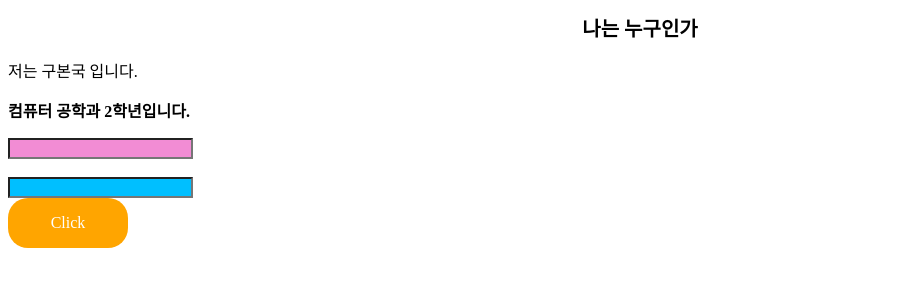
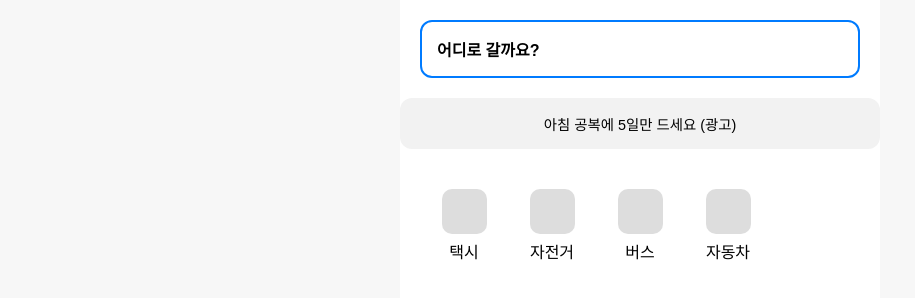
Before and after one commit to billyux/webprogramming-5, a plain HTML site: page index.html in a window 1280 px wide. Shown: the whole page, without its empty margins (0-915 px from the left). Drawn offline with nearby package versions, Linux system fonts and the light colour scheme.

Commit message:
Update index.html

```diff
--- a/index.html
+++ b/index.html
@@ -1,52 +1,112 @@
 <!DOCTYPE html>
-<html>
+<html lang="ko">
 <head>
+    <meta charset="UTF-8">
+    <title>카카오T 택시 호출</title>
+    <!-- 1. 스타일 및 라이브러리 -->
+    <link rel="stylesheet" href="https://unpkg.com/leaflet@1.9.4/dist/leaflet.css" />
+    <script src="https://unpkg.com/leaflet@1.9.4/dist/leaflet.js"></script>
+    <style>
+        * { box-sizing: border-box; margin: 0; padding: 0; font-family: sans-serif; }
+        body { background: #f7f7f7; display: flex; justify-content: center; }
+        .app-container { width: 100%; max-width: 480px; background: white; min-height: 100vh; position: relative; overflow: hidden; }
+        .screen { display: none; width: 100%; height: 100vh; }
+        .screen.active { display: block; }
+        .banner { background: #f2f2f2; padding: 15px; border-radius: 12px; margin-bottom: 20px; font-size: 0.9rem; text-align: center; }
 
-    <title>과제</title>
-    <style>
+        /* 홈 화면 */
+        .search-main { border: 2px solid #007bff; border-radius: 12px; padding: 15px; font-weight: bold; margin: 20px; }
+        .service-grid { display: grid; grid-template-columns: repeat(5, 1fr); padding: 20px; }
+        .service-item { text-align: center; cursor: pointer; }
 
-        h1 {
-            font-size: 20px;
-            text-align: center;
+        /* 택시 화면 (지도) */
+        #map { width: 100%; height: 60vh; z-index: 1; }
+        .bottom-card { background: white; padding: 20px; border-radius: 20px 20px 0 0; margin-top: -20px; box-shadow: 0 -5px 10px rgba(0,0,0,0.1); position: relative; z-index: 10; }
+    </style>
+</head>
+<body>
+
+<div class="app-container">
+
+    <!-- [홈 화면] -->
+    <div id="home-screen" class="screen active">
+        <div class="search-main">어디로 갈까요?</div>
+         <div class="banner">아침 공복에 5일만 드세요 (광고)</div>
+        <div class="service-grid">
+            <div class="service-item" onclick="showScreen('taxi-screen')">
+                <div style="width:45px; height:45px; background:#ddd; border-radius:10px; margin:0 auto 5px;"></div>
+                <p>택시</p>
+            </div>
+            <div class="service-item" onclick="showScreen('taxi-screen')">
+                <div style="width:45px; height:45px; background:#ddd; border-radius:10px; margin:0 auto 5px;"></div>
+                <p>자전거</p>
+            </div>
+            <div class="service-item" onclick="showScreen('taxi-screen')">
+                <div style="width:45px; height:45px; background:#ddd; border-radius:10px; margin:0 auto 5px;"></div>
+                <p>버스</p>
+            </div>
+            <div class="service-item" onclick="showScreen('taxi-screen')">
+                <div style="width:45px; height:45px; background:#ddd; border-radius:10px; margin:0 auto 5px;"></div>
+                <p>자동차</p>
+            </div>
+        </div>
+    </div>
+
+    <!-- [택시 화면] -->
+    <div id="taxi-screen" class="screen">
+        <div id="map"></div>
+        <div class="bottom-card">
+            <div onclick="showScreen('search-screen')" style="cursor:pointer;">
+                <p style="color:red; font-weight:bold;">● 어디로 갈까요?</p>
+            </div>
+        </div>
+    </div>
+
+    <!-- [검색 화면] -->
+    <div id="search-screen" class="screen" style="padding:20px;">
+        <input type="text" placeholder="도착지 검색" style="width:100%; padding:15px; border:1px solid #ccc;">
+        <button onclick="showScreen('taxi-screen')" style="margin-top:20px;">취소</button>
+    </div>
+
+</div>
+
+<script>
+    let map = null;
+
+    function showScreen(id) {
+        document.querySelectorAll('.screen').forEach(s => s.classList.remove('active'));
+        document.getElementById(id).classList.add('active');
+
+        if(id === 'taxi-screen') {
+            // 화면 전환 후 지도가 그려질 시간을 확보
+            setTimeout(initMap, 200);
+        }
+    }
+
+    function initMap() {
+        if (map !== null) {
+            map.invalidateSize();
+            return;
         }
 
-        .bold {
-            font-weight: bold;
+        // 브라우저 위치 확인
+        if (navigator.geolocation) {
+            navigator.geolocation.getCurrentPosition(pos => {
+                const lat = pos.coords.latitude;
+                const lng = pos.coords.longitude;
+
+                // 지도 생성
+                map = L.map('map').setView([lat, lng], 16);
+                L.tileLayer('https://{s}.tile.openstreetmap.org/{z}/{x}/{y}.png').addTo(map);
+                L.marker([lat, lng]).addTo(map).bindPopup("현재 위치").openPopup();
+            }, (err) => {
+                alert("위치 정보를 허용해야 지도가 표시됩니다.");
+                // 권한 거부 시 부산 시청 기준으로 기본값 설정
+                map = L.map('map').setView([35.1796, 129.0756], 16);
+                L.tileLayer('https://{s}.tile.openstreetmap.org/{z}/{x}/{y}.png').addTo(map);
+            });
         }
-
-
-        input[type="text"] {
-            background-color: rgb(242, 140, 212);
-        }
-
-        input[type="password"] {
-            background-color: rgb(0, 191, 255);
-        }
-
-
-        .button{
-            width: 120px;
-            height: 50px;
-            background-color: orange;
-            color: white;
-            text-align: center;
-            line-height: 50px;
-            border-radius: 20px;
-        }
-    </style>
-</head>
-
-<body>
-
-
-    <h1>나는 누구인가</h1>
-    <p>저는 구본국 입니다.</p>
-    <p class="bold">컴퓨터 공학과 2학년입니다.</p>
-
-    <input type="text" a="아이디"><br><br>
-    <input type="password" b="비밀번호">
-
-    <div class="button">Click</div>
-
+    }
+</script>
 </body>
 </html>
```
